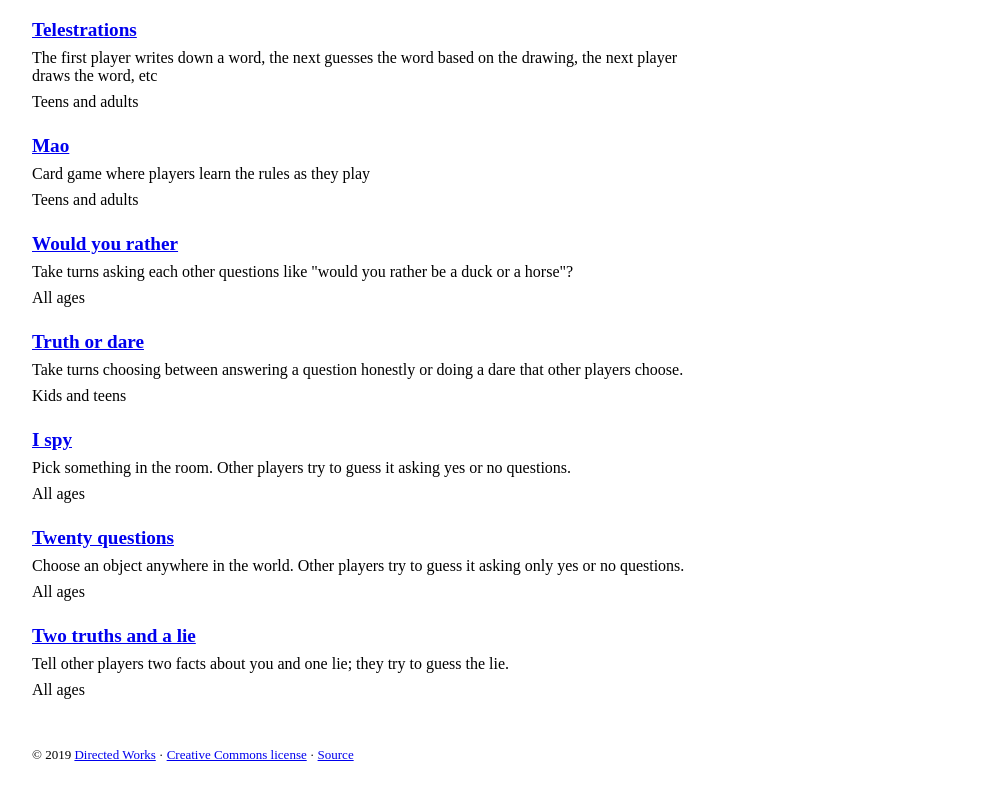
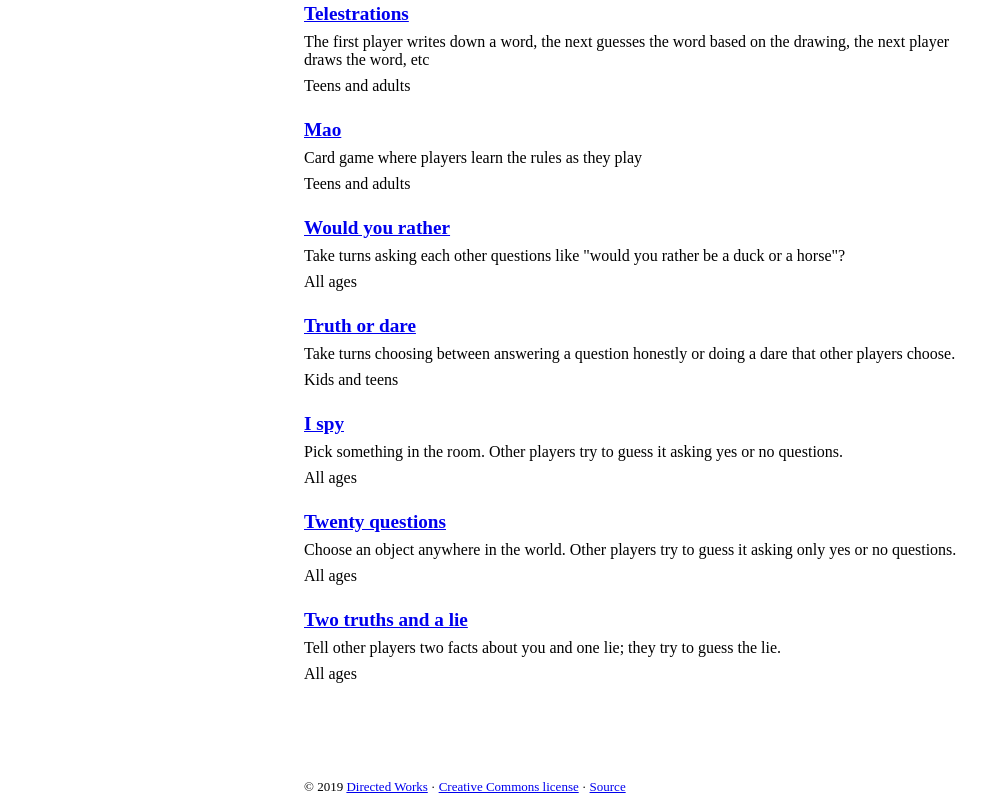
Before and after one commit to sampl/homespun-games, a website: page public/index.html in a window 1280 px wide. Shown: the part 1838-2649 px from the top of the page, without its empty margins (0-987 px from the left). Drawn offline with nearby package versions, Linux system fonts and the light colour scheme.

Commit message:
mobile styles

```diff
--- a/public/index.html
+++ b/public/index.html
@@ -3,6 +3,7 @@
   <head>
     <link href="./style.css" rel="stylesheet">
     <title>Homespun games</title>
+    <meta name="viewport" content="width=device-width">
 
     <!-- Google Analytics -->
     <script async src="https://www.googletagmanager.com/gtag/js?id=UA-10319722-15"></script>
--- a/public/style.css
+++ b/public/style.css
@@ -7,7 +7,8 @@
 }
 body {
   max-width: 42rem;
-  padding: 2rem;
+  padding: 1rem;
+  margin: 0 auto;
 }
 
 h1,
@@ -36,6 +37,6 @@
 }
 
 footer {
-  margin: 3rem 0 0;
+  margin: 6rem 0 0;
   font-size: 13px;
 }
```
